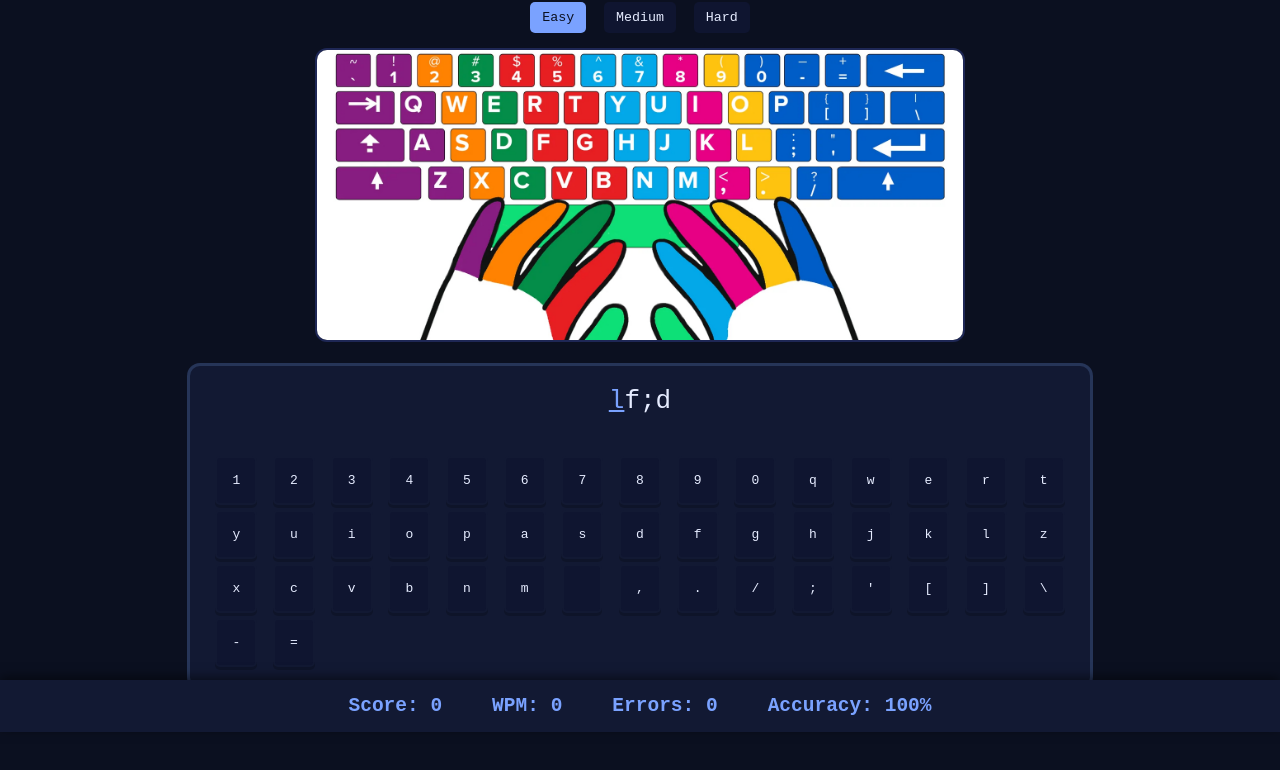
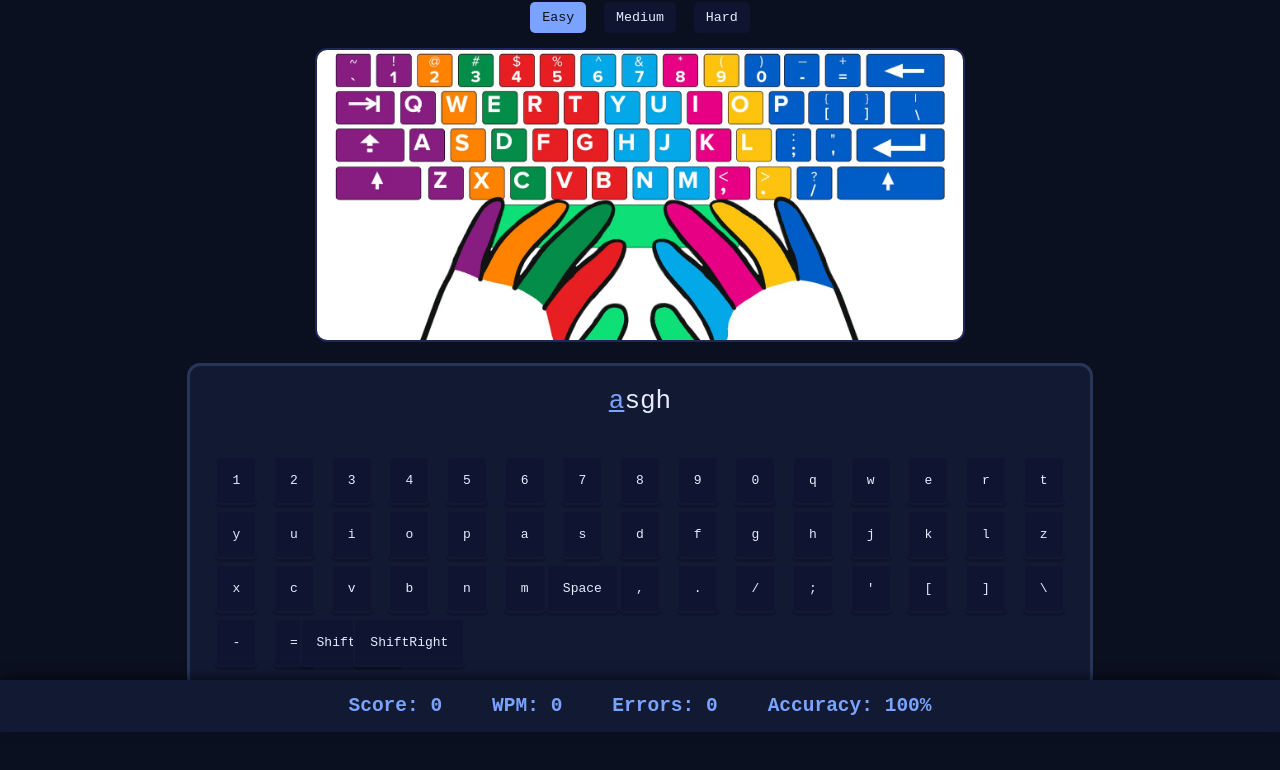
Before and after one commit to bhatti8162/PhraseMaster, a plain HTML site: page Touch.html in a window 1280 px wide. Shown: the part 68-838 px from the top of the page. Drawn offline with Linux system fonts and the light colour scheme.

Commit message:
Drills 10/10

```diff
--- a/Touch.html
+++ b/Touch.html
@@ -1,35 +1,45 @@
 <!DOCTYPE html>
 <html lang="en">
+
 <head>
   <meta charset="UTF-8">
   <meta name="viewport" content="width=device-width, initial-scale=1.0">
   <title>Infinite Typing Trainer</title>
   <style>
-:root{
-  --bg:#0b1020;
-  --panel:#121933;
-  --panel-2:#0f1530;
-  --text:#e6ecff;
-  --muted:#9eb0ff99;
-  --accent:#7aa2ff;
-  --good:#6ee7a8;
-  --bad:#ff6b6b;
-  --ring: 0 0 0 3px rgba(122,162,255,.25);
+    :root {
+      --bg: #0b1020;
+      --panel: #121933;
+      --panel-2: #0f1530;
+      --text: #e6ecff;
+      --muted: #9eb0ff99;
+      --accent: #7aa2ff;
+      --good: #6ee7a8;
+      --bad: #ff6b6b;
+      --ring: 0 0 0 3px rgba(122, 162, 255, .25);
     }
 
-* { margin:0; padding:0; box-sizing:border-box; font-family: monospace; }
+    * {
+      margin: 0;
+      padding: 0;
+      box-sizing: border-box;
+      font-family: monospace;
+    }
+
     body {
       background-color: var(--bg);
       color: var(--text);
-  display:flex;
-  flex-direction:column;
-  align-items:center;
-  justify-content:flex-start;
-  min-height:100vh;
-  padding:20px;
+      display: flex;
+      flex-direction: column;
+      align-items: center;
+      justify-content: flex-start;
+      min-height: 100vh;
+      padding: 20px;
     }
 
-h1 { margin-bottom:20px; color: var(--accent); }
+    h1 {
+      margin-bottom: 20px;
+      color: var(--accent);
+    }
 
     .panel {
       background-color: var(--panel);
@@ -38,15 +48,16 @@ h1 { margin-bottom:20px; color: var(--accent); }
       width: 100%;
       max-width: 900px;
       box-shadow: var(--ring);
-  text-align:center;
-  margin-bottom:80px; /* leave space for bottom stats */
+      text-align: center;
+      margin-bottom: 80px;
+      /* leave space for bottom stats */
     }
 
     #typing-line {
       font-size: 2rem;
       margin-bottom: 20px;
       word-break: break-word;
-  min-height:50px;
+      min-height: 50px;
     }
 
     #keyboard {
@@ -64,30 +75,47 @@ h1 { margin-bottom:20px; color: var(--accent); }
       background-color: var(--panel-2);
       border-radius: 5px;
       border: 2px solid var(--panel);
-  user-select:none;
-  box-shadow: 0 3px 0 rgba(0,0,0,0.2);
+      user-select: none;
+      box-shadow: 0 3px 0 rgba(0, 0, 0, 0.2);
       transition: all 0.1s;
     }
 
-.key.active { background-color: var(--accent); color: var(--bg); transform: translateY(2px); }
-.key.correct { background-color: var(--good); color: var(--bg); transform: translateY(2px); }
-.key.incorrect { background-color: var(--bad); color: var(--bg); transform: translateY(2px); }
+    .key.active {
+      background-color: var(--accent);
+      color: var(--bg);
+      transform: translateY(2px);
+    }
+
+    .key.correct {
+      background-color: var(--good);
+      color: var(--bg);
+      transform: translateY(2px);
+    }
+
+    .key.incorrect {
+      background-color: var(--bad);
+      color: var(--bg);
+      transform: translateY(2px);
+    }
 
     #difficulty {
       margin-bottom: 15px;
     }
 
     button {
-  padding:8px 12px;
-  margin:0 5px;
-  border:none;
-  border-radius:5px;
+      padding: 8px 12px;
+      margin: 0 5px;
+      border: none;
+      border-radius: 5px;
       background-color: var(--panel-2);
       color: var(--text);
-  cursor:pointer;
+      cursor: pointer;
     }
 
-button.active { background-color: var(--accent); color: var(--bg); }
+    button.active {
+      background-color: var(--accent);
+      color: var(--bg);
+    }
 
     /* Bottom fixed stats */
     .bottom-stats {
@@ -102,9 +130,10 @@ button.active { background-color: var(--accent); color: var(--bg); }
       padding: 15px 0;
       font-size: 1.5rem;
       font-weight: bold;
-  box-shadow: 0 -3px 10px rgba(0,0,0,0.5);
+      box-shadow: 0 -3px 10px rgba(0, 0, 0, 0.5);
       z-index: 10;
     }
+
     .bottom-stats span {
       color: var(--accent);
     }
@@ -123,16 +152,17 @@ button.active { background-color: var(--accent); color: var(--bg); }
       cursor: pointer;
     }
 
-.top-img img{
-  width:650px;
-  max-height:550px;
-  object-fit:fill;
-  border-radius:12px;
-  border:2px solid #1e2755;
-  margin-bottom:20px
+    .top-img img {
+      width: 650px;
+      max-height: 550px;
+      object-fit: fill;
+      border-radius: 12px;
+      border: 2px solid #1e2755;
+      margin-bottom: 20px
     }
   </style>
 </head>
+
 <body>
 
   <!-- Back to Home Button -->
@@ -167,52 +197,131 @@ button.active { background-color: var(--accent); color: var(--bg); }
   </div>
 
   <script>
-// Keyboard layout QWERTY with special chars
-const keys = ["1","2","3","4","5","6","7","8","9","0","q","w","e","r","t","y","u","i","o","p","a","s","d","f","g","h","j","k","l","z","x","c","v","b","n","m"," ",",",".","/",";","'","[","]","\\","-","="];
+    // Keyboard layout QWERTY with special chars + Shift keys
+    const keys = [
+      "1", "2", "3", "4", "5", "6", "7", "8", "9", "0",
+      "q", "w", "e", "r", "t", "y", "u", "i", "o", "p",
+      "a", "s", "d", "f", "g", "h", "j", "k", "l",
+      "z", "x", "c", "v", "b", "n", "m",
+      " ", ",", ".", "/", ";", "'", "[", "]", "\\", "-", "=",
+      "ShiftLeft", "ShiftRight"
+    ];
+
     const keyboardEl = document.getElementById('keyboard');
-keys.forEach(k=>{
+    keys.forEach(k => {
       const div = document.createElement('div');
-  div.textContent = k===' ' ? ' ' : k;
+      div.textContent = k === ' ' ? 'Space' : k;
       div.className = 'key';
-  div.id = 'key-'+ (k===' ' ? 'space' : k);
+      div.id = 'key-' + (k === ' ' ? 'space' : k.toLowerCase());
       keyboardEl.appendChild(div);
     });
 
     // Drills per difficulty
     const drills = {
       easy: [
-    "aaaa","ssss","dddd","ffff","jjjj","kkkk","llll",";;;;",
-    "asas","sasa","dfdf","fdfd","jkjk","kjkj","l;l;",";l;l",
-    "asdf","fdsa","jkl;",";lkj","asdfjkl;","fdsa;lkj","asdjkl;","kljasd",
-    "asjk","df;l","sa;j","lk;d","a;sldkfj","f;djskla","jaklfsd;",
-    "s;df","ajkl","fkja","dl;s","kjsa","lf;d","sd;f","a;jk"
+        // Pure repeats
+        "aaaa", "ssss", "dddd", "ffff", "gggg", "hhhh", "jjjj", "kkkk", "llll", ";;;;",
+
+        // Alternating pairs
+        "asas", "sasa", "dfdf", "fdfd", "jkjk", "kjkj", "l;l;", ";l;l",
+        "gfgf", "hghg", "jhjh", "kjkj", ";k;k", "l;l;",
+
+        // Classic sequences
+        "asdf", "fdsa", "jkl;", ";lkj", "asdfjkl;", "fdsa;lkj", "asdjkl;", "kljasd",
+
+        // Mixed short patterns
+        "asjk", "df;l", "sa;j", "lk;d",
+        "s;df", "ajkl", "fkja", "dl;s",
+        "kjsa", "lf;d", "sd;f", "a;jk",
+
+        // Extended home row practice
+        "a;sldkfj", "f;djskla", "jaklfsd;", ";lkjasdf", "asdf;lkj", "lkjasdf;",
+
+        // Double/triple drills
+        "asdasd", "jkljkl", "dfgdfg", "hjkhjk", ";lk;lk", "asaasa", "jkjjkj",
+
+        // Home row stretches
+        "ghgh", "fgfg", "hjhj", "kjlk", "asgh", "dfhj", "jklh", "sdhj"
       ],
       medium: [
-    "qwer","rewq","tyui","iuyt","opop","poiu",
-    "qwas","erdf","tygh","uihj","opkl",
-    "qwerty","ytrewq","uiop","poiu",
-    "zxcv","vcxz","bnm,",",mnb",
-    "azsx","qazx","wsxc","edcv","rfvb","tgby",
-    "zxcvbn","nbvcxz",
-    "aqsw","zsexd","qazwsx","edcrfv",
-    "pl;'","okmn","ijnb","uhjm",
-    "asdfqwer","zxcvasdf",
-    "asdf","fdsa","jkl;",";lkj",
-    "asdfasdf","fdsafdsa",
-    "jkl;jkl;",";lkj;lkj",
-    "asdfjkl;","fsda;klj"
+        // Row drills + reverses
+        "qwer", "rewq", "tyui", "iuyt", "opop", "poiu",
+        "qwas", "erdf", "tygh", "uihj", "opkl",
+        "qwerty", "ytrewq", "uiop", "poiu",
+        "zxcv", "vcxz", "bnm,", ",mnb",
+        "azsx", "qazx", "wsxc", "edcv", "rfvb", "tgby",
+        "zxcvbn", "nbvcxz",
+
+        // Diagonal drills
+        "qaz", "wsx", "edc", "rfv", "tgb", "yhn", "ujm",
+        "zaq", "xsw", "cde", "vfr", "bgt", "nhy", "mju",
+
+        // Mixed patterns
+        "aqsw", "zsexd", "qazwsx", "edcrfv",
+        "pl;'", "okmn", "ijnb", "uhjm",
+        "asdfqwer", "zxcvasdf",
+        "asdf", "fdsa", "jkl;", ";lkj",
+        "asdfasdf", "fdsafdsa",
+        "jkl;jkl;", ";lkj;lkj",
+        "asdfjkl;", "fsda;klj",
+
+        // Number row mini-drills
+        "1234", "4321", "5678", "8765", "9012", "2109",
+        "1357", "2468", "0987", "7654", "3210",
+
+        // Symbol row mini-drills
+        "!@#$", "$#@!", "%^&*", "*&^%", "(){}", "}{)(",
+        "[]<>", "<>[]", "`~|\\", "/?.:,;", "'\"\"'", "_-+=",
+
+        // Longer vowel mixes
+        "aeiou", "iouae", "oyea", "uiaeo", "yayoi",
+        "ieaou", "ouaie", "uaeio", "eaiou", "yoaue",
+        "aeioy", "iouya", "ueoai", "ayieu", "oeyui",
+        "yuoai", "aieou", "oeiay", "euoia", "uyoae",
+
+        // Extended vowel chains (extreme finger stretch)
+        "aeiouy", "iouaey", "uoyaei", "eaiouy", "yaeiou",
+        "iouyea", "aeioyu", "uieoya", "oyaieu", "yuoaei"
       ],
       hard: [
-    "awkward","rhythm","zephyr","mnemonic","quizzical",
-    "1234567890","!@#$%^&*",")(*&^%$#@","password123!","qwerty2024?",
-    ".,;:!?'", "\"\"''--__","((){})[]<>","`~|\\","C0d3!ng","P@ssw0rd!",
-    "Typ1ng#Fast","admin@login","root#123","mail@example.com",
-    "https://","www.example.com",
-    "the","and","for","you","are","was","all","any","can","had",
-    "there","about","after","other","where","under","never","always",
-    "together","everyone","important","different","remember","possible",
-    "how are you","thank you","good morning","see you soon",
-    "have a nice day","let’s go now"
+        // Rare / awkward words
+        "awkward", "rhythm", "zephyr", "mnemonic", "quizzical",
+
+        // Extra coverage words (missing letters)
+        "jigsaw", "jazz", "xylophone", "syntax", "keyboard", "knock", "phantom", "knight",
+
+        // Numbers
+        "12345", "67890", "09876", "54321",
+
+        // Symbols
+        "!@#", "$%^", "&*()", "[]{}", "<>", "`~", "|\\", "/?.:;", "\"'", "_-+=",
+
+        // Hard mixed strings
+        "password123!", "qwerty2024?", "P@ssw0rd!2024", "Admin#Login",
+        "root#123", "mail@example.com", "www.example.com",
+
+        // With cases
+        "snake_case", "camelCase", "PascalCase", "Mix3dC@s3",
+
+        // Punctuation-heavy
+        "'--__", "..,,", "!!??", "::;;", "\"\"''",
+
+        // Security-style strings
+        "P@ssw0rd2025!", "Admin@2025", "User#Login", "CVE-2025-12345",
+        "Error404", "Critical_Vuln", "SecureKey!", "Token#ID",
+
+        // Common short words (for flow & speed)
+        "the", "and", "for", "you", "are", "was", "all", "any", "can", "had",
+        "of", "to", "in", "it", "is", "on", "at", "by", "as", "if",
+        "we", "us", "he", "she", "me", "my", "do", "no", "yes", "up", "go", "so",
+
+        // Longer but common
+        "there", "about", "after", "other", "where", "under", "never", "always",
+        "together", "everyone", "important", "different", "remember", "possible",
+
+        // Daily-use short words
+        "how", "thank", "good", "morning", "see", "soon",
+        "nice", "day", "let’s", "go", "now", "type", "fast", "quick", "word", "speed"
       ]
     };
 
@@ -230,27 +339,36 @@ const errorsEl = document.getElementById('errors');
     const accuracyEl = document.getElementById('accuracy');
     const levelButtons = document.querySelectorAll("#difficulty button");
 
-function getNewDrill(){
+    function getNewDrill() {
       const arr = drills[currentLevel];
-  drillText = arr[Math.floor(Math.random()*arr.length)];
+      drillText = arr[Math.floor(Math.random() * arr.length)];
       currentIndex = 0;
       updateLine();
     }
 
-function highlightKey(char, state){
-  const keyId = char===' ' ? 'space' : char;
-  const keyDiv = document.getElementById('key-'+keyId);
-  if(!keyDiv) return;
-  keyDiv.className = 'key '+state;
-  setTimeout(()=>{ keyDiv.className='key'; },150);
+    function highlightKey(char, state) {
+      let keyId;
+      if (char === ' ') keyId = 'space';
+      else if (char === 'ShiftLeft' || char === 'ShiftRight') keyId = char.toLowerCase();
+      else keyId = char.toLowerCase();
+
+      const keyDiv = document.getElementById('key-' + keyId);
+      if (!keyDiv) return;
+
+      keyDiv.className = 'key ' + state;
+
+      // only auto-reset non-shift keys
+      if (!char.toLowerCase().includes('shift')) {
+        setTimeout(() => { keyDiv.className = 'key'; }, 150);
+      }
     }
 
-function updateLine(){
+    function updateLine() {
       let displayed = "";
-  for(let i=0;i<drillText.length;i++){
-    if(i<currentIndex){
+      for (let i = 0; i < drillText.length; i++) {
+        if (i < currentIndex) {
           displayed += `<span style="color:var(--good)">${drillText[i]}</span>`;
-    } else if(i===currentIndex){
+        } else if (i === currentIndex) {
           displayed += `<span style="color:var(--accent); text-decoration: underline">${drillText[i]}</span>`;
         } else {
           displayed += drillText[i];
@@ -259,25 +377,25 @@ function updateLine(){
       typingLine.innerHTML = displayed;
     }
 
-function updateStats(){
+    function updateStats() {
       scoreEl.textContent = score;
       errorsEl.textContent = errors;
 
       const total = score + errors;
-  const acc = total > 0 ? ((score/total)*100).toFixed(1) : 100;
+      const acc = total > 0 ? ((score / total) * 100).toFixed(1) : 100;
       accuracyEl.textContent = acc + "%";
 
-  if(startTime){
+      if (startTime) {
         const elapsedMinutes = (Date.now() - startTime) / 60000;
-    const wpm = elapsedMinutes > 0 ? ((score/5) / elapsedMinutes).toFixed(1) : 0;
+        const wpm = elapsedMinutes > 0 ? ((score / 5) / elapsedMinutes).toFixed(1) : 0;
         wpmEl.textContent = wpm;
       }
     }
 
     // Difficulty buttons
-levelButtons.forEach(btn=>{
-  btn.addEventListener('click', ()=>{
-    levelButtons.forEach(b=>b.classList.remove('active'));
+    levelButtons.forEach(btn => {
+      btn.addEventListener('click', () => {
+        levelButtons.forEach(b => b.classList.remove('active'));
         btn.classList.add('active');
         currentLevel = btn.dataset.level;
         getNewDrill();
@@ -285,28 +403,39 @@ levelButtons.forEach(btn=>{
     });
 
     // Typing logic
-document.addEventListener('keydown', e=>{
-  if(!startTime) startTime = Date.now(); // start timer on first key
+    document.addEventListener('keydown', e => {
+      if (!startTime) startTime = Date.now();
 
-  const key = e.key.toLowerCase();
+      // Handle Shift separately
+      if (e.key === "Shift") {
+        highlightKey(e.code, 'active'); // ShiftLeft or ShiftRight
+        return;
+      }
+
+      const key = e.key;
       const expected = drillText[currentIndex];
-  const keyChar = key===' ' ? ' ' : key;
 
-  if(keyChar === expected){
+      if (key === expected) {
         currentIndex++;
         score++;
-    highlightKey(key,'correct');
+        highlightKey(key, 'correct');
       } else {
         errors++;
-    highlightKey(key,'incorrect');
+        highlightKey(key, 'incorrect');
       }
 
       updateStats();
 
-  if(currentIndex>=drillText.length){
+      if (currentIndex >= drillText.length) {
         getNewDrill();
       } else {
         updateLine();
+      }
+    });
+
+    document.addEventListener('keyup', e => {
+      if (e.key === "Shift") {
+        highlightKey(e.code, ''); // reset shift key
       }
     });
 
@@ -314,4 +443,5 @@ getNewDrill();
   </script>
 
 </body>
+
 </html>
```
Lines whose indentation alone changed are shown as unchanged.
